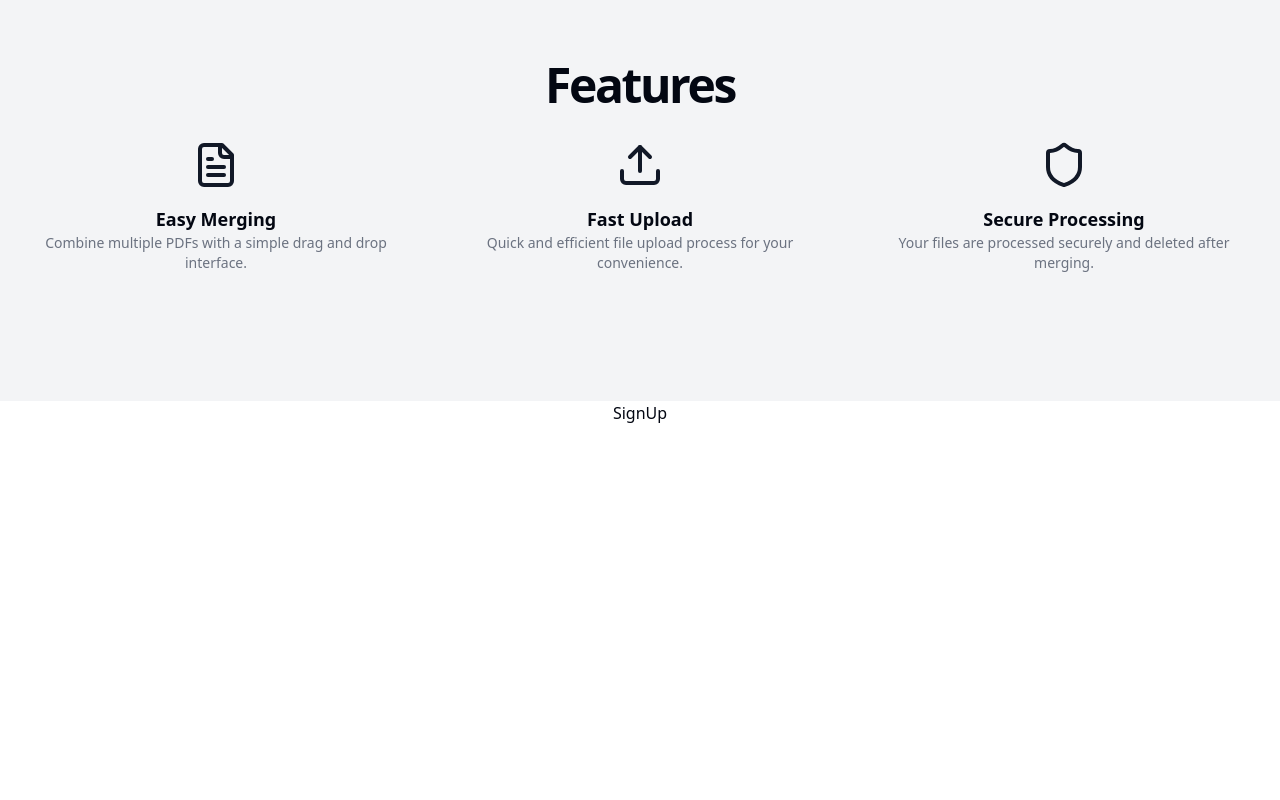
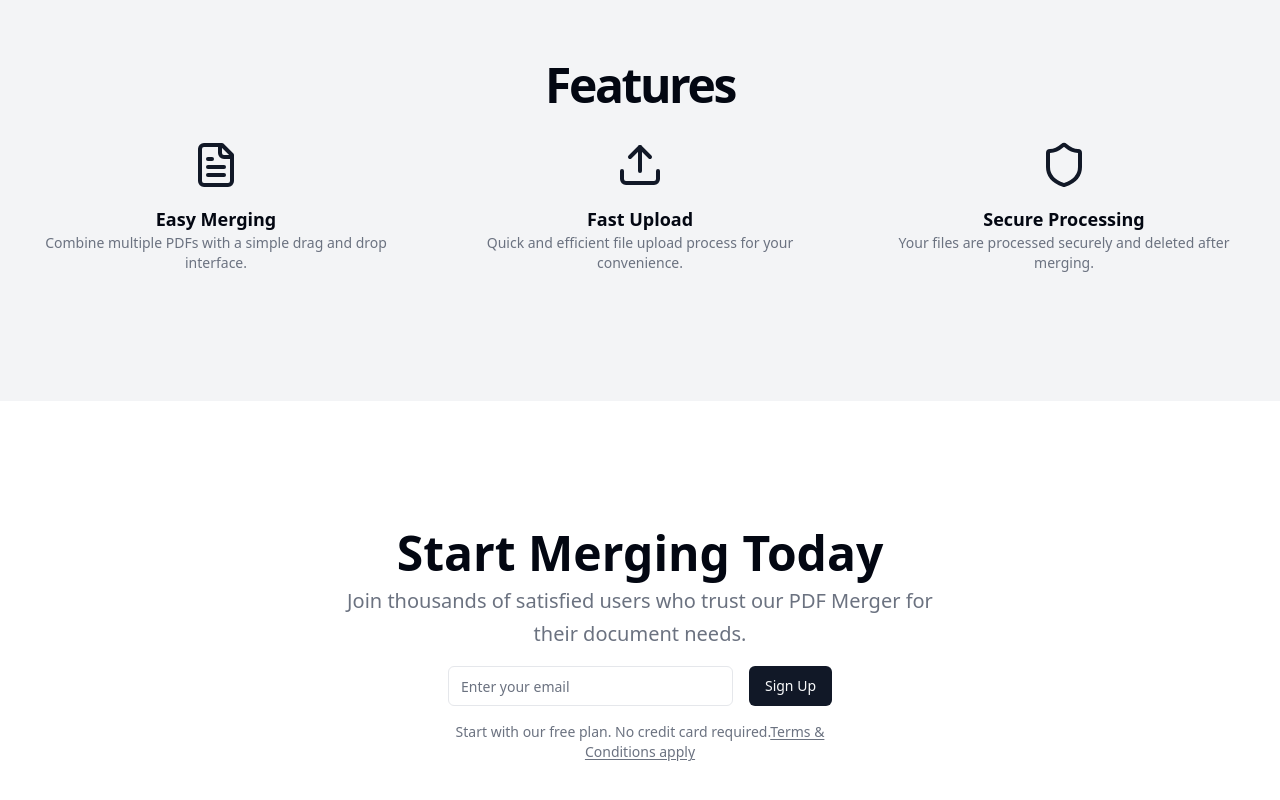
Before and after one commit to dannyjerome/pdf_merger_nj, a Next.js app: page / in a window 1280 px wide. Shown: the part 507-1307 px from the top of the page. Before the commit the page ends 932 px from the top, so only its background shows below. Built offline with nearby package versions, Linux system fonts and the light colour scheme.

Commit message:
update: updated the signup page

```diff
--- a/src/app/components/SignUp.tsx
+++ b/src/app/components/SignUp.tsx
@@ -1,5 +1,37 @@
+import { Button } from "@/components/ui/button";
+import { Input } from "@/components/ui/input";
+import Link from "next/link";
+
 const SignUp = () => {
-  return <div>SignUp</div>;
+  return (
+    <section className="px-4 py-12 md:py-24 lg:py-32  ">
+      <div className="container px-4 md:px-6">
+        <div className="flex flex-col items-center justify-center space-y-4 text-center">
+          <div className="text-center space-y-2">
+            <h1 className="text-3xl font-bold tacking-tighter sm:text-5xl">
+              Start Merging Today
+            </h1>
+            <p className="max-w-[600px] text-gray-500 md:text-xl/relaxed lg:text-base/relaxed xl:text-xl/relaxed dark:text-gray-400">
+              Join thousands of satisfied users who trust our PDF Merger for
+              their document needs.
+            </p>
+          </div>
+          <div className="w-full max-w-sm space-y-4">
+            <form className="flex space-x-4">
+              <Input type="email" placeholder="Enter your email" />
+              <Button type="submit">Sign Up</Button>
+            </form>
+            <p className="text-sm text-gray-500 dark:text-gray-400">
+              Start with our free plan. No credit card required.
+              <Link className="underline underline-offset-2" href="#">
+                Terms & Conditions apply
+              </Link>
+            </p>
+          </div>
+        </div>
+      </div>
+    </section>
+  );
 };
 
 export default SignUp;
```
